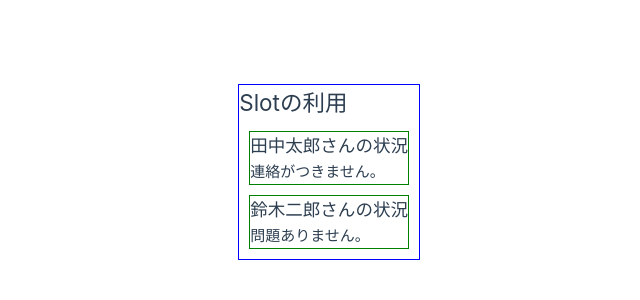
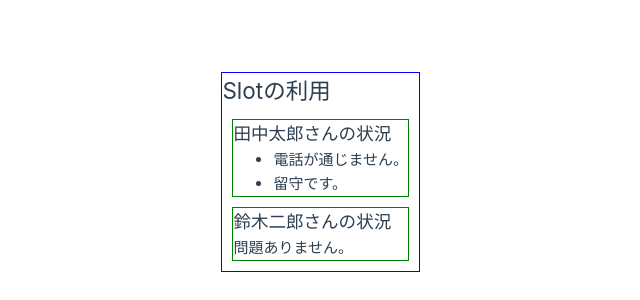
Before and after one commit to chameleon05119/hello-vue, a Vue app: page / in a window 1280 px wide. Shown: the part 228-528 px from the top of the page, without its empty margins (210-850 px from the left). Built offline with nearby package versions, Linux system fonts and the light colour scheme.

Commit message:
slotに渡せる要素についての勉強

```diff
--- a/src/App.vue
+++ b/src/App.vue
@@ -2,7 +2,9 @@
 import { ref } from 'vue'
 import OnceSection from './components/OnceSection.vue'
 
+const taroProblemslist: string[] = ['電話が通じません。', '留守です。']
 const taro = ref('田中太郎')
+const taroProblems = ref(taroProblemslist)
 const jiro = ref('鈴木二郎')
 </script>
 
@@ -10,7 +12,11 @@ const jiro = ref('鈴木二郎')
   <section>
     <h2>Slotの利用</h2>
     <OnceSection :name="taro">
-      <p>連絡がつきません。</p>
+      <ul>
+        <li v-for="problem in taroProblemslist" :key="problem">
+          {{ problem }}
+        </li>
+      </ul>
     </OnceSection>
     <OnceSection :name="jiro" />
   </section>
```
